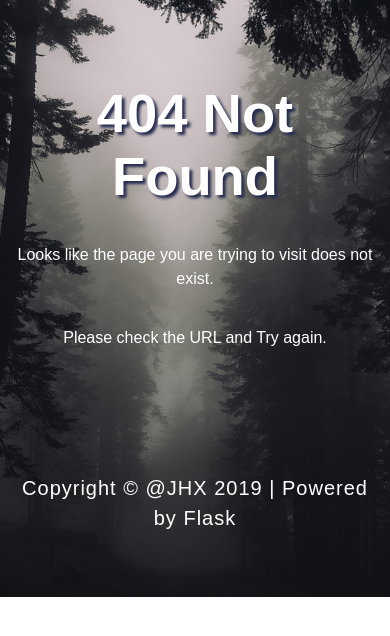
After one commit to fgksgf/DCVS, a Flask app: template templates/404.html in a window 390 px wide. The commit adds this page. Shown: the top 636 px of the page. Run offline with Flask 2, Linux system fonts and the light colour scheme; the template is opened without the code that fills it, so the values that code supplies are empty.

Commit message:
add：404错误页面

```diff
--- a/app.py
+++ b/app.py
@@ -5,7 +5,7 @@ from flask import Flask, render_template, session, send_file, request
 
 from config import *
 from service.jd_service import JDPage
-from util.code_util import generate_verify_image
+from util.code_util import *
 from util.db_util import get_product_by_pid, redis_client
 
 app = Flask(__name__)
@@ -20,10 +20,11 @@ def index():
 @app.route('/crawl/jd/', methods=['POST'])
 def jd_crawler():
     pid = request.values.get('pid', 0)
-    code = request.values.get('code', 0)
+    # 验证码忽略大小写
+    code = str(request.values.get('captcha', 0)).lower()
 
     # 判断验证码是否正确
-    if code != session.get('code'):
+    if code != session.get('captcha'):
         result = {'result': 'wrong_code'}
         return json.dumps(result)
 
@@ -43,6 +44,14 @@ def jd_crawler():
 
     result = {'result': 'ok', 'pid': pid}
     return json.dumps(result)
+
+
+@app.route('/analyze/jd/<string:pid>/')
+def jd_dashboard(pid):
+    product = get_product_by_pid(pid)
+    if product is None:
+        return '404!!!'
+    return render_template('dashboard.html', product=product)
 
 
 @app.route('/analyze/jd/<string:chart>/<string:pid>', methods=['GET'])
@@ -73,13 +82,18 @@ def jd_charts(chart, pid):
     )
 
 
-@app.route('/code')
-def get_code():
-    image, code = generate_verify_image()
-    fp = './static/img/' + code + '.png'
-    image.save(fp, 'png')
-    session['code'] = code
+@app.route('/captcha')
+def get_captcha():
+    filename = pick_a_random_captcha()
+    code = filename[:4]
+    fp = './static/img/captcha/' + code + '.png'
+    session['captcha'] = code
     return send_file(fp, mimetype='image/png')
+
+
+@app.errorhandler(404)
+def page_not_found(e):
+    return render_template('404.html'), 404
 
 
 if __name__ == '__main__':
--- /dev/null
+++ b/static/css/404.css
@@ -0,0 +1,455 @@
+/*--A Design by W3layouts
+Author: W3layout
+Author URL: http://w3layouts.com
+License: Creative Commons Attribution 3.0 Unported
+License URL: http://creativecommons.org/licenses/by/3.0/
+--*/
+
+
+/*--- reset code ---*/
+
+html,
+body,
+div,
+span,
+applet,
+object,
+iframe,
+h1,
+h2,
+h3,
+h4,
+h5,
+h6,
+p,
+blockquote,
+pre,
+a,
+abbr,
+acronym,
+address,
+big,
+cite,
+code,
+del,
+dfn,
+em,
+img,
+ins,
+kbd,
+q,
+s,
+samp,
+small,
+strike,
+strong,
+sub,
+sup,
+tt,
+var,
+b,
+u,
+i,
+dl,
+dt,
+dd,
+ol,
+nav ul,
+nav li,
+fieldset,
+form,
+label,
+legend,
+table,
+caption,
+tbody,
+tfoot,
+thead,
+tr,
+th,
+td,
+article,
+aside,
+canvas,
+details,
+embed,
+figure,
+figcaption,
+footer,
+header,
+hgroup,
+menu,
+nav,
+output,
+ruby,
+section,
+summary,
+time,
+mark,
+audio,
+video {
+	margin: 0;
+	padding: 0;
+	border: 0;
+	font-size: 100%;
+	font: inherit;
+	vertical-align: baseline;
+}
+
+article,
+aside,
+details,
+figcaption,
+figure,
+footer,
+header,
+hgroup,
+menu,
+nav,
+section {
+	display: block;
+}
+
+ol,
+ul {
+	list-style: none;
+	margin: 0px;
+	padding: 0px;
+}
+
+blockquote,
+q {
+	quotes: none;
+}
+
+blockquote:before,
+blockquote:after,
+q:before,
+q:after {
+	content: '';
+	content: none;
+}
+
+table {
+	border-collapse: collapse;
+	border-spacing: 0;
+}
+
+
+/* start editing from here */
+
+a {
+	text-decoration: none;
+}
+
+.txt-wthree-rt {
+	text-align: right;
+}
+
+
+/* text align right */
+
+.txt-wthree-lt {
+	text-align: left;
+}
+
+
+/* text align left */
+
+.txt-wthree-center {
+	text-align: center;
+}
+
+
+/* text align center */
+
+.float-rt {
+	float: right;
+}
+
+
+/* float right */
+
+.float-lt {
+	float: left;
+}
+
+
+/* float left */
+
+.clear {
+	clear: both;
+}
+
+
+/* clear float */
+
+.pos-relative {
+	position: relative;
+}
+
+
+/* Position Relative */
+
+.pos-absolute {
+	position: absolute;
+}
+
+
+/* Position Absolute */
+
+.vertical-base {
+	vertical-align: baseline;
+}
+
+
+/* vertical align baseline */
+
+.vertical-top {
+	vertical-align: top;
+}
+
+
+/* vertical align top */
+
+nav.vertical ul li {
+	display: block;
+}
+
+
+/* vertical menu */
+
+nav.horizontal ul li {
+	display: inline-block;
+}
+
+
+/* horizontal menu */
+
+img {
+	max-width: 100%;
+}
+
+
+/*--- end reset code ---*/
+
+body {
+	font-family: 'Work Sans', sans-serif;
+	background: url(../img/bg.jpg) no-repeat center;
+	background-size: cover;
+}
+
+p {
+	font-size: 1em;
+	line-height: 1.5;
+}
+
+.text-center {
+	text-align: center;
+}
+
+
+/* Header */
+
+a {
+	transition: 0.5s all;
+	-webkit-transition: 0.5s all;
+	-moz-transition: 0.5s all;
+	-o-transition: 0.5s all;
+	-ms-transition: 0.5s all;
+	text-decoration: none;
+}
+
+.agileits-logo {
+	padding: 2em;
+}
+
+.container-w3layouts {
+	width: 50%;
+	margin: auto;
+	padding: 7em 0 9em;
+}
+
+.agileits-logo h1 a {
+	color: #fff;
+	display: inline-block;
+	font-size: 2.5em;
+	font-family: 'Work Sans', sans-serif;
+	text-transform: capitalize;
+	font-style: italic;
+	font-weight: 500;
+}
+
+.agileits-logo h1 span {
+	color: #fff;
+	font-size: 1.2em;
+	margin-right: 10px;
+}
+
+h2.txt-wthree {
+	font-size: 5em;
+	color: #fff;
+	text-transform: capitalize;
+	font-weight: 600;
+	text-shadow: 3px 3px 3px #252b4f;
+	margin: 0.2em 0;
+}
+
+
+.container-w3layouts p {
+	color: #fff;
+	font-size: 22px;
+	font-weight: 300;
+	margin: 35px 0;
+}
+
+.w3_agile-footer p {
+	text-align: center;
+	font-size: 14px;
+	color: #fff;
+	letter-spacing: 1px;
+	font-weight: 300;
+}
+
+.w3_agile-footer p a {
+	color: #fff;
+}
+
+.w3_agile-footer p a:hover {
+	color: #000;
+}
+
+@media screen and (max-width: 1080px) {
+	.container-w3layouts {
+		width: 54%;
+		padding: 3em 0 5em;
+	}
+}
+
+@media screen and (max-width: 1050px) {
+	.container-w3layouts {
+		width: 55%;
+	}
+}
+
+@media screen and (max-width: 1024px) {
+	h2.txt-wthree {
+		font-size: 4.5em;
+	}
+	.container-w3layouts {
+		width: 56%;
+	}
+}
+
+@media screen and (max-width: 1024px) {
+	.container-w3layouts {
+		width: 58%;
+	}
+}
+
+@media screen and (max-width: 991px) {
+	h2.txt-wthree {
+		font-size: 4.4em;
+	}
+	.container-w3layouts {
+		width: 64%;
+	}
+}
+
+@media screen and (max-width: 900px) {
+	.container-w3layouts {
+		width: 72%;
+	}
+}
+
+@media screen and (max-width: 800px) {
+	.container-w3layouts p {
+		color: #fff;
+		font-size: 20px;
+	}
+	.w3_agile-footer {
+		padding: 0em 0 4em;
+	}
+}
+@media screen and (max-width: 736px) {
+	h2.txt-wthree {
+		font-size: 4.2em;
+	}
+}
+
+@media screen and (max-width: 667px) {
+	h2.txt-wthree {
+		font-size: 4em;
+	}
+	.container-w3layouts {
+		width: 80%;
+	}
+}
+
+@media screen and (max-width: 640px) {
+	.container-w3layouts p {
+		font-size: 19px;
+	}
+	h2.txt-wthree {
+		font-size: 3.8em;
+	}
+}
+
+@media screen and (max-width: 600px) {
+	.container-w3layouts p {
+		font-size: 18px;
+	}
+}
+
+@media screen and (max-width: 568px) {
+	h2.txt-wthree {
+		font-size: 3.6em;
+	}
+	.container-w3layouts p {
+		font-size: 17px;
+	}
+}
+
+@media screen and (max-width: 480px) {
+	.agileits-logo h1 a {
+		font-size: 2.4em;
+	}
+	.container-w3layouts {
+		width: 94%;
+	}
+	.home a {
+		width: 20%;
+		padding: 6px 0;
+		font-size: 0.9em;
+	}
+	.container-w3layouts p {
+		font-size: 16px;
+	}
+}
+
+@media screen and (max-width: 414px) {
+	h2.txt-wthree {
+		font-size: 3.4em;
+	}
+	.w3_agile-footer p {
+		padding: 0 1em;
+	}
+}
+
+@media screen and (max-width: 384px) {
+
+	.container-w3layouts {
+		padding: 3em 0 3em;
+	}
+	.home a {
+		width: 24%;
+	}
+	.agileits-logo {
+		padding: 1em;
+	}
+}
+@media screen and (max-width: 320px) {
+	h2.txt-wthree {
+		font-size: 3.1em;
+	}
+}
--- a/static/css/index.css
+++ b/static/css/index.css
@@ -41,7 +41,7 @@ body {
 }
 
 .cover-container {
-    max-width: 50em;
+    width: 70%;
 }
 
 /*
--- /dev/null
+++ b/templates/404.html
@@ -0,0 +1,20 @@
+<!DOCTYPE html>
+<html lang="en">
+<head>
+    <title>404</title>
+    <meta name="viewport" content="width=device-width, initial-scale=1"/>
+    <meta http-equiv="Content-Type" content="text/html; charset=utf-8"/>
+    <link href="/static/css/404.css" rel="stylesheet" type="text/css" media="all"/>
+<body>
+<div class="container-w3layouts  text-center" style="margin-top: 6%">
+    <h2 class="txt-wthree">404 Not Found</h2>
+    <p>Looks like the page you are trying to visit does not exist.</p>
+    <p> Please check the URL and Try again.</p>
+</div>
+<div class="w3_agile-footer" style="margin-top: 2%">
+    <p style="font-size: 20px">Copyright © <a href="https://zerone01.coding.me/">@JHX</a> 2019 | Powered by <a
+            href="http://flask.pocoo.org/">Flask</a></p>
+</div>
+</body>
+
+</html>
```
Also changed, not shown: static/img/bg.jpg (added).
